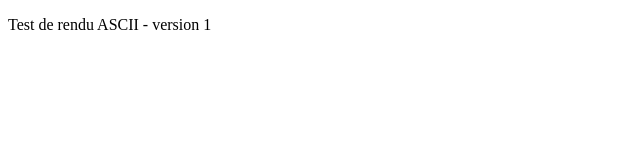
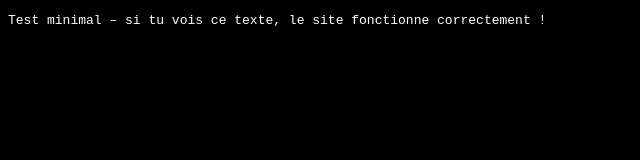
Before and after one commit to NagashUD/templefraise, a plain HTML site: page index.html in a window 1280 px wide. Shown: the whole page, without its empty margins (0-640 px from the left). Drawn offline with Linux system fonts and the light colour scheme.

Commit message:
Add files via upload

```diff
--- a/index.html
+++ b/index.html
@@ -3,13 +3,9 @@
 <head>
   <meta charset="UTF-8" />
   <meta name="viewport" content="width=device-width, initial-scale=1.0" />
-  <title>Test ASCII Color</title>
-
+  <title>Temple de la Fraise – Test</title>
 </head>
-<body>
-
-
-        <p>Test de rendu ASCII - version 1</p>
-
+<body style="background:black; color:white; font-family:monospace;">
+  <p>Test minimal – si tu vois ce texte, le site fonctionne correctement !</p>
 </body>
 </html>
```
